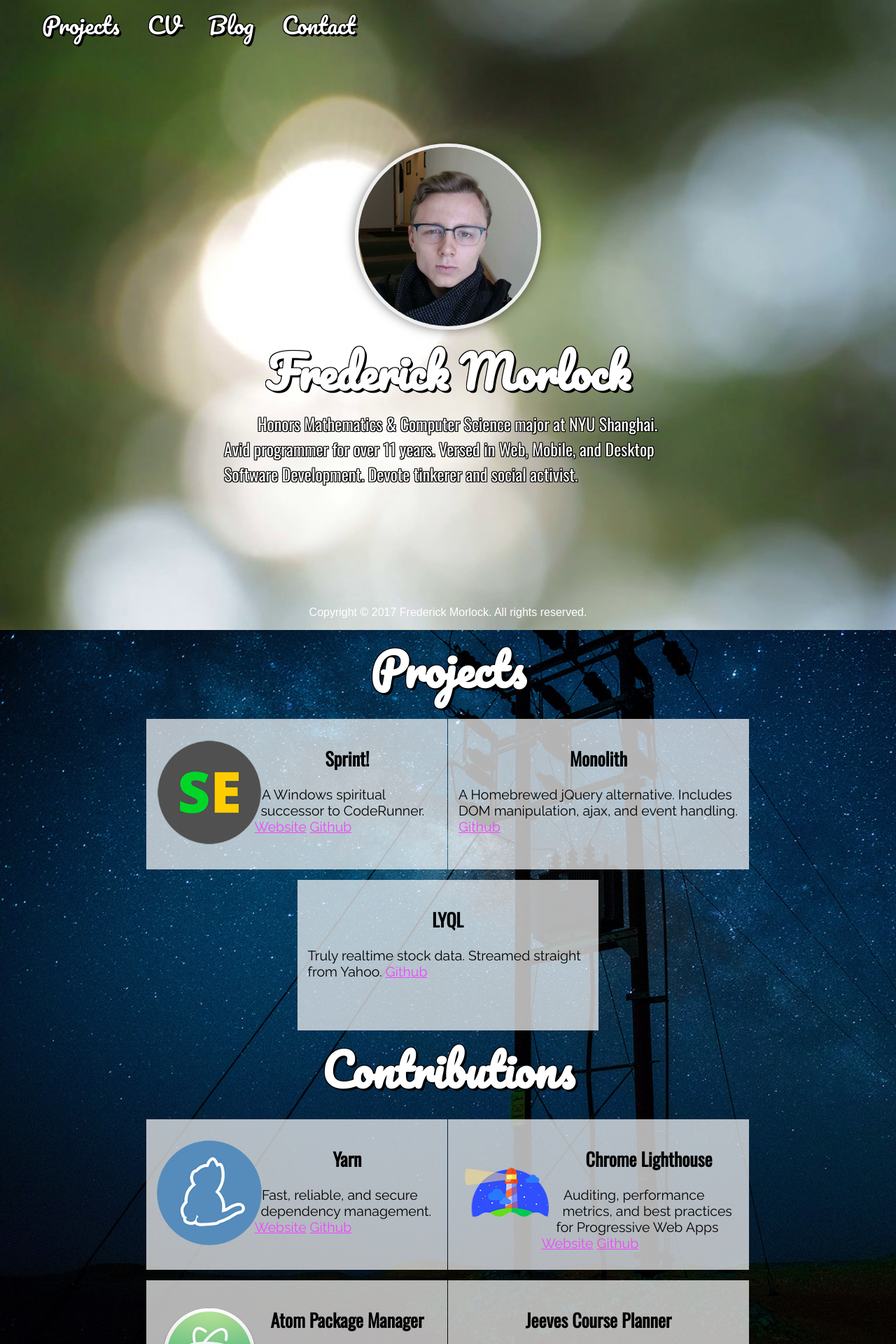
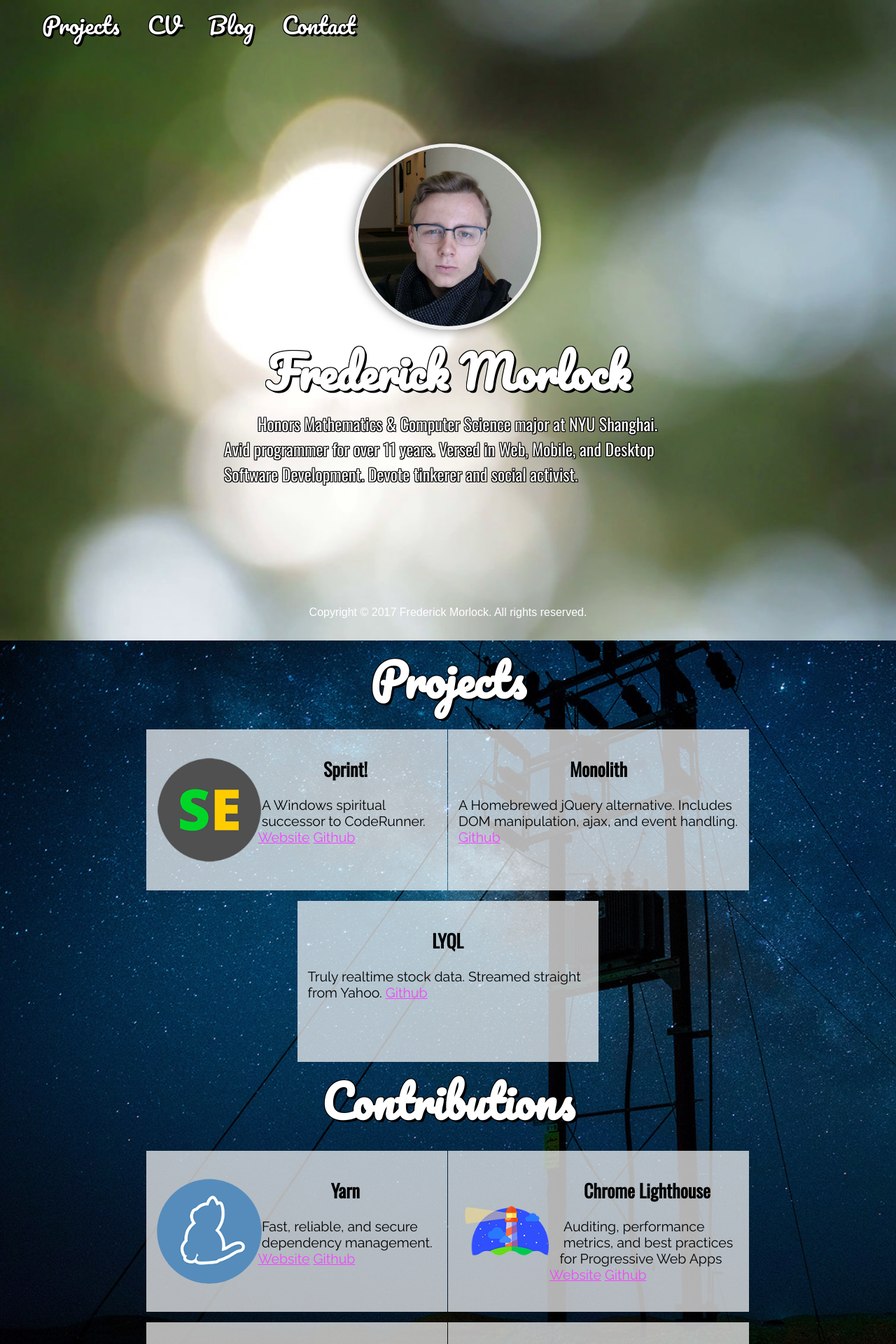
Before and after one commit to FrederickGeek8/freddy.us, a Jekyll site: the page built from index.html, in a window 1280 px wide. Shown: the top 1920 px of the page at 70% size. Built offline with Jekyll 4.4.1, drawn with Linux system fonts in a browser that asks for light colours.

Commit message:
Minor style changes

```diff
--- a/assets/css/styles.scss
+++ b/assets/css/styles.scss
@@ -83,7 +83,7 @@
   min-height: 100%;
   width: 100%;
   margin:0;
-
+  padding-bottom:15px;
   text-align: center;
 
   h1 {
@@ -165,7 +165,7 @@
   margin-top: 15px;
   margin-right: 1px;
   background: rgba(255,255,255,0.7);
-  height: 185px;
+  height: 200px;
   padding: 15px;
   font-size: 13px;
   overflow: hidden;
@@ -173,7 +173,7 @@
   max-width: 400px;
   img {
     float: left;
-    margin-top: 15px;
+    margin-top: 25px;
     height: 150px;
     width: 150px;
     border-radius: 50%;
@@ -182,6 +182,7 @@
   h2 {
     font-family: 'Oswald', sans-serif;
     font-size: 2em;
+    vertical-align: middle;
   }
   p {
     color: black;
@@ -189,6 +190,7 @@
     font-family: 'Raleway', sans-serif;
     text-shadow: none;
     text-indent: 0;
+    vertical-align: middle;
   }
 }
 
```
